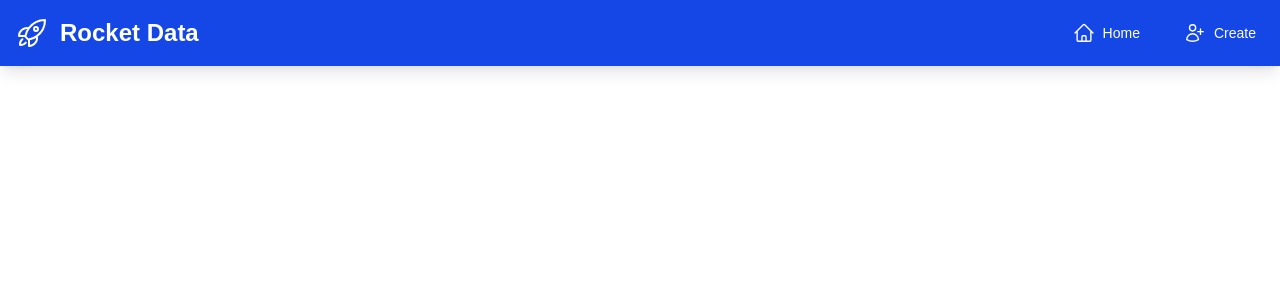
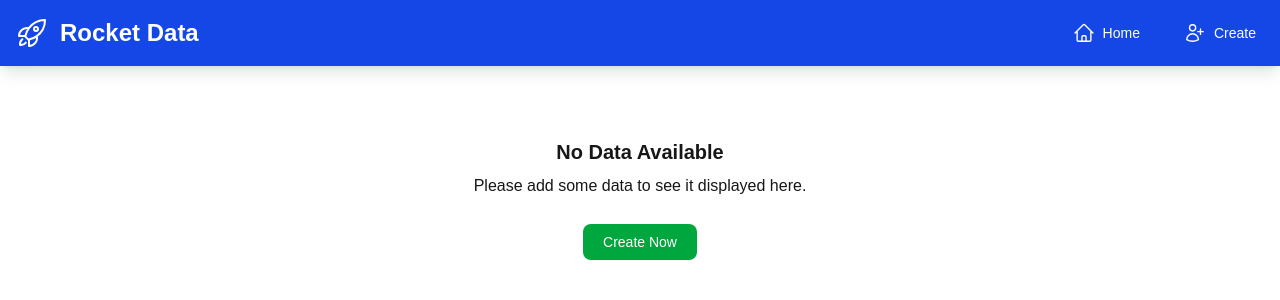
Before and after one commit to rmasianjr/nextjs-data-entry, a Next.js app: page / in a window 1280 px wide. Shown: the top 300 px of the page. Built offline with nearby package versions, Linux system fonts and the light colour scheme.

Commit message:
Add no data component to home page

```diff
--- /dev/null
+++ b/app/components/general/NoDataComponent.tsx
@@ -0,0 +1,16 @@
+import Link from "next/link";
+
+export default function NoDataComponent() {
+  return (
+    <div className="text-center p-4 mt-10">
+      <h2 className="text-xl font-bold mb-2">No Data Available</h2>
+      <p className="mb-8">Please add some data to see it displayed here.</p>
+      <Link
+        href="/create"
+        className="text-center text-sm text-white bg-green-600 px-5 py-2.5 rounded-lg hover:bg-green-800"
+      >
+        Create Now
+      </Link>
+    </div>
+  );
+}
--- a/app/page.tsx
+++ b/app/page.tsx
@@ -3,6 +3,7 @@
 import { localStorageUtil } from "./lib/localStorageUtil";
 import { useState, useEffect } from "react";
 import Card from "./components/general/Card";
+import NoDataComponent from "./components/general/NoDataComponent";
 
 export default function Home() {
   const [data, setData] = useState([]);
@@ -14,13 +15,30 @@ export default function Home() {
 
   return (
     <div className="container mx-auto p-4">
+      {data.length === 0 ? (
+        <NoDataComponent />
+      ) : (
         <div className="grid grid-cols-1 sm:grid-cols-2 md:grid-cols-3 gap-4">
           {data.map((item, index) => (
             <div key={`item_${index}`}>
-            <Card key={`item_${index}`} details={item} />
+              <Card details={item} />
             </div>
           ))}
         </div>
+      )}
     </div>
   );
+  // <div className="container mx-auto p-4">
+  //     {data.length === 0 ? (
+  //       <NoDataComponent />
+  //     ) : (
+  //       <div className="grid grid-cols-1 sm:grid-cols-2 md:grid-cols-3 gap-4">
+  //         data.map((item, index) => (
+  //           <div key={`item_${index}`}>
+  //             <Card key={`item_${index}`} details={item} />
+  //           </div>
+  //         ))
+  //       </div>
+  //     )}
+  // </div>
 }
```
Lines whose indentation alone changed are shown as unchanged.
